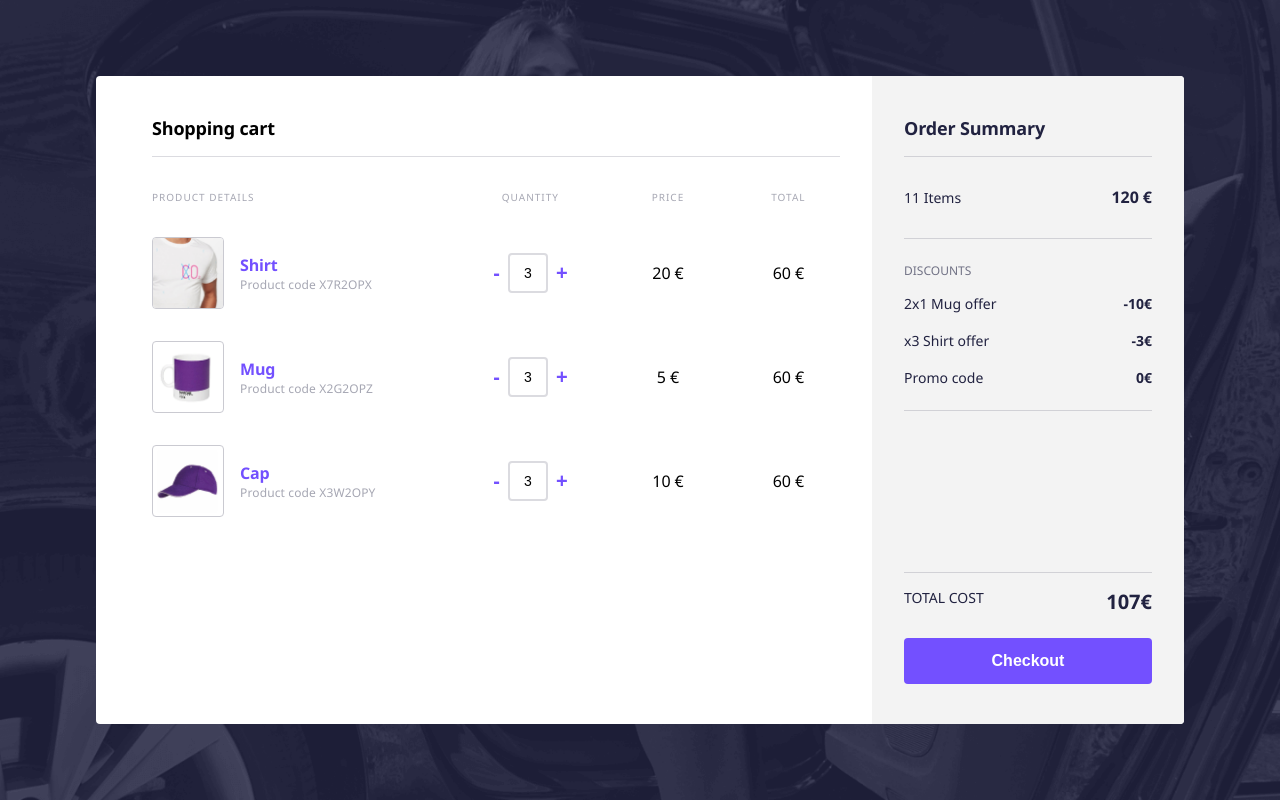
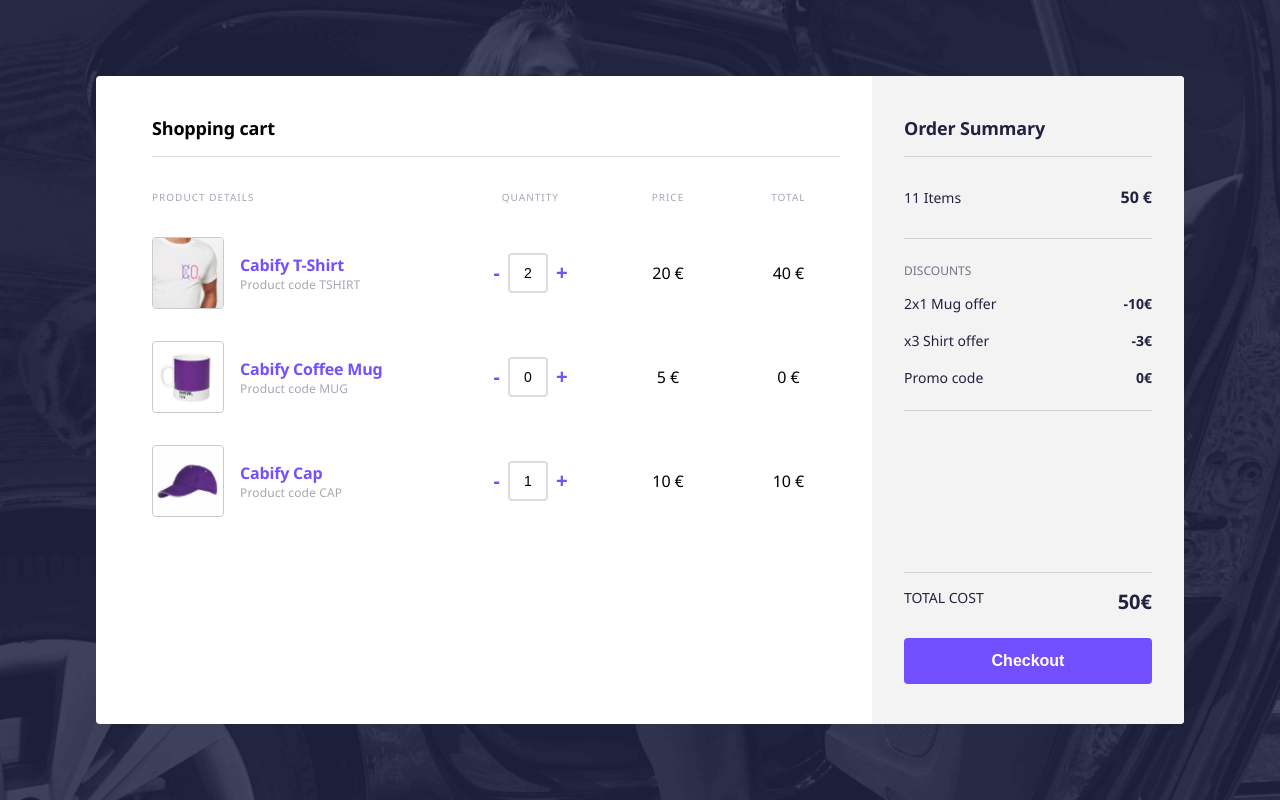
Before and after one commit to sokenny/cabify, a Next.js app: page / in a window 1280 px wide. Built offline with nearby package versions, Linux system fonts and the light colour scheme.

Commit message:
create building blocks of Checkout class

```diff
--- a/contexts/AppContext.tsx
+++ b/contexts/AppContext.tsx
@@ -13,24 +13,24 @@
     const [products, setProducts] = useState<Product[]>([
         {
             id: 1,
-            name: 'Shirt',
+            name: 'Cabify T-Shirt',
             price: 20,
             image: 'products/shirt.png',
-            code: 'X7R2OPX',
+            code: 'TSHIRT',
           },
           {
             id: 2,
-            name: 'Mug',
+            name: 'Cabify Coffee Mug',
             price: 5,
             image: 'products/mug.png',
-            code: 'X2G2OPZ',
+            code: 'MUG',
           },
           {
             id: 3,
-            name: 'Cap',
+            name: 'Cabify Cap',
             price: 10,
             image: 'products/cap.png',
-            code: 'X3W2OPY',
+            code: 'CAP',
           },
     ]);
 
--- a/pages/index.tsx
+++ b/pages/index.tsx
@@ -1,10 +1,14 @@
-import type { NextPage } from 'next';
-import type { Product } from '../types';
-import { useAppContext } from '../contexts/AppContext';
-import Head from 'next/head';
-import styles from '../styles/Home.module.css';
+import type { NextPage } from "next";
+import type { Product } from "../types";
+import { useAppContext } from "../contexts/AppContext";
+import { Checkout } from "../utils/cart";
+import Head from "next/head";
+import styles from "../styles/Home.module.css";
 
-const ProductRow:React.FC<{product:Product}> = ({product}) => {
+const ProductRow: React.FC<{ product: Product; checkout: Checkout }> = ({
+  product,
+  checkout,
+}) => {
   return (
     <li className="product row">
       <div className="col-product">
@@ -18,24 +22,28 @@
       </div>
       <div className="col-quantity">
         <button className="count">-</button>
-        <input type="text" className="product-quantity" value="3" />
-        <button className="count">
-          +
-        </button>
+        <input
+          type="text"
+          className="product-quantity"
+          value={checkout.itemQty(product.code)}
+        />
+        <button className="count">+</button>
       </div>
       <div className="col-price">
         <span className="product-price">{product.price}</span>
         <span className="product-currency currency">€</span>
       </div>
       <div className="col-total">
-        <span className="product-price">60</span>
+        <span className="product-price">
+          {checkout.itemTotal(product.code)}
+        </span>
         <span className="product-currency currency">€</span>
       </div>
     </li>
-  )
-}
+  );
+};
 
-const TableHead:React.FC = () => {
+const TableHead: React.FC = () => {
   return (
     <ul className="products-list tableHead">
       <li className="products-list-title row">
@@ -45,70 +53,84 @@
         <div className="col-total">Total</div>
       </li>
     </ul>
-  )
-}
+  );
+};
 
-const ProductsList:React.FC<{products:Product[]}> = ({products}) => {
+const ProductsList: React.FC<{ products: Product[]; checkout: Checkout }> = ({
+  products,
+  checkout,
+}) => {
   return (
     <div>
       <TableHead />
       <ul className="products-list">
-        {products.map((product) => (
-          <ProductRow product={product} key={product.id} />
+        {products.map(product => (
+          <ProductRow product={product} checkout={checkout} key={product.id} />
         ))}
       </ul>
     </div>
-  )
-}
+  );
+};
 
-const Button:React.FC<{children:string}> = ({children}) => {
-  return (
-    <button type="submit">{children}</button>
-  )
-}
+const Button: React.FC<{ children: string }> = ({ children }) => {
+  return <button type="submit">{children}</button>;
+};
 
-const OrderSummary:React.FC = () => {
+const OrderSummary: React.FC<{ checkout: Checkout }> = ({ checkout }) => {
   return (
     <aside className="summary">
       <h1 className="main">Order Summary</h1>
       <ul className="summary-items wrapper border">
         <li>
-          <span className="summary-items-number">11 Items</span
-          ><span className="summary-items-price"
-            >120<span className="currency">€</span></span
-          >
+          <span className="summary-items-number">11 Items</span>
+          <span className="summary-items-price">
+            {checkout.total()}
+            <span className="currency">€</span>
+          </span>
         </li>
       </ul>
       <div className="summary-discounts wrapper-half border">
         <h2>Discounts</h2>
         <ul>
-          <li><span>2x1 Mug offer</span><span>-10€</span></li>
-          <li><span>x3 Shirt offer</span><span>-3€</span></li>
-          <li><span>Promo code</span><span>0€</span></li>
+          <li>
+            <span>2x1 Mug offer</span>
+            <span>-10€</span>
+          </li>
+          <li>
+            <span>x3 Shirt offer</span>
+            <span>-3€</span>
+          </li>
+          <li>
+            <span>Promo code</span>
+            <span>0€</span>
+          </li>
         </ul>
       </div>
       <div className="summary-total wrapper">
         <ul>
           <li>
-            <span className="summary-total-cost">Total cost</span
-            ><span className="summary-total-price">107€</span>
+            <span className="summary-total-cost">Total cost</span>
+            <span className="summary-total-price">{checkout.total()}€</span>
           </li>
         </ul>
         <Button>Checkout</Button>
       </div>
     </aside>
-  )
-}
-
+  );
+};
 
 const Cart: NextPage = () => {
+  const { products } = useAppContext();
 
-  const { products } = useAppContext();
+  const checkout = new Checkout();
+  checkout.scan("TSHIRT").scan("CAP").scan("TSHIRT");
+  console.log("Total: ", checkout.total());
+  console.log("Cart: ", checkout.cart);
 
   return (
     <div className={styles.container}>
       <Head>
-        <title>Create Next App</title>
+        <title>Cart | Cabify Store</title>
         <meta name="description" content="Generated by create next app" />
         <link rel="icon" href="/favicon.ico" />
       </Head>
@@ -116,12 +138,12 @@
       <main className="App">
         <section className="products">
           <h1 className="main">Shopping cart</h1>
-          <ProductsList products={products} />
+          <ProductsList products={products} checkout={checkout} />
         </section>
-        <OrderSummary />
+        <OrderSummary checkout={checkout} />
       </main>
     </div>
-  )
-}
+  );
+};
 
 export default Cart;
--- /dev/null
+++ b/utils/cart/index.tsx
@@ -0,0 +1,51 @@
+import type { ICheckout } from "../../types";
+import { useAppContext } from "../../contexts/AppContext";
+
+// Create Checkout class that implements Checkout interface
+
+export class Checkout implements ICheckout {
+  public cart: string[];
+
+  constructor() {
+    this.cart = [];
+  }
+
+  scan(code: string): this {
+    const { products } = useAppContext();
+    const product = products.find(product => product.code === code);
+    if (product) {
+      this.cart.push(product.code);
+    } else {
+      throw new Error("Product not found");
+    }
+    return this;
+  }
+
+  itemTotal(code: string): number {
+    const { products } = useAppContext();
+    const quantity = this.itemQty(code);
+    const product = products.find(product => product.code === code);
+    if (product) {
+      return quantity * product.price;
+    } else {
+      throw new Error("Product not found");
+    }
+  }
+
+  itemQty(code: string): number {
+    const quantity = this.cart.filter(item => item === code).length;
+    return quantity;
+  }
+
+  total(): number {
+    const { products } = useAppContext();
+    const total = this.cart.reduce((acc, code) => {
+      const product = products.find(product => product.code === code);
+      if (product) {
+        return acc + product.price;
+      }
+      return acc;
+    }, 0);
+    return total;
+  }
+}
```
Also changed, not shown: types/index.tsx (+21 -5 lines).
